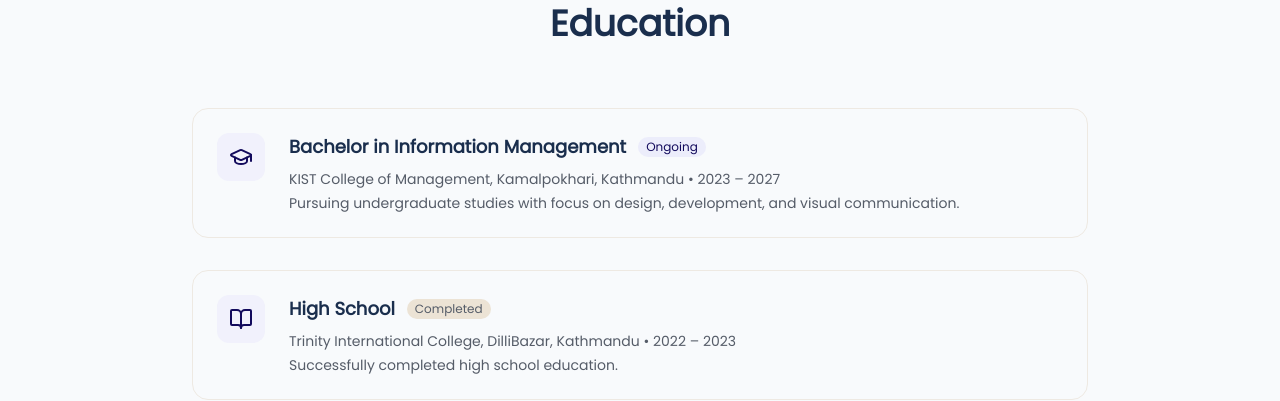
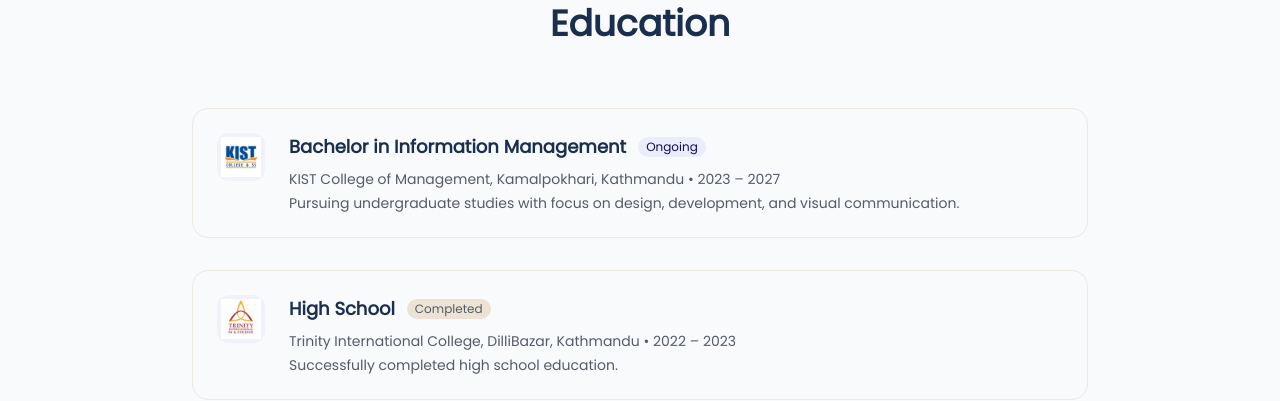
Before and after one commit to dhirendraxd/shishir-portfolio-ui, a React (Vite) app: page / in a window 1280 px wide. Shown: the part 3780-4181 px from the top of the page. Built offline with nearby package versions, Linux system fonts and the light colour scheme; the HTML template or start-up script is replaced by a standard one.

Commit message:
Add college logos to education section

```diff
--- a/src/components/Education.tsx
+++ b/src/components/Education.tsx
@@ -1,8 +1,10 @@
-import { GraduationCap, BookOpen } from "lucide-react";
+import kistLogo from "@/assets/kist-logo.jpg";
+import trinityLogo from "@/assets/trinity-logo.jpg";
 
 const education = [
   {
-    icon: GraduationCap,
+    logo: kistLogo,
+    logoAlt: "KIST College of Management logo",
     degree: "Bachelor in Information Management",
     institution: "KIST College of Management, Kamalpokhari, Kathmandu",
     period: "2023 – 2027",
@@ -10,7 +12,8 @@ const education = [
     description: "Pursuing undergraduate studies with focus on design, development, and visual communication."
   },
   {
-    icon: BookOpen,
+    logo: trinityLogo,
+    logoAlt: "Trinity International College logo",
     degree: "High School",
     institution: "Trinity International College, DilliBazar, Kathmandu",
     period: "2022 – 2023",
@@ -41,8 +44,12 @@ const Education = () => {
               className="relative flex gap-6 p-6 bg-card rounded-2xl border border-border hover:border-accent/50 transition-colors"
             >
               {/* Icon */}
-              <div className="flex-shrink-0 w-12 h-12 rounded-xl bg-accent/20 flex items-center justify-center">
-                <item.icon className="w-6 h-6 text-accent-foreground" />
+              <div className="flex-shrink-0 w-12 h-12 rounded-xl bg-accent/20 flex items-center justify-center overflow-hidden">
+                <img
+                  src={item.logo}
+                  alt={item.logoAlt}
+                  className="w-10 h-10 object-contain"
+                />
               </div>
 
               {/* Content */}
```
Also changed, not shown: src/assets/kist-logo.jpg (added), src/assets/trinity-logo.jpg (added).
